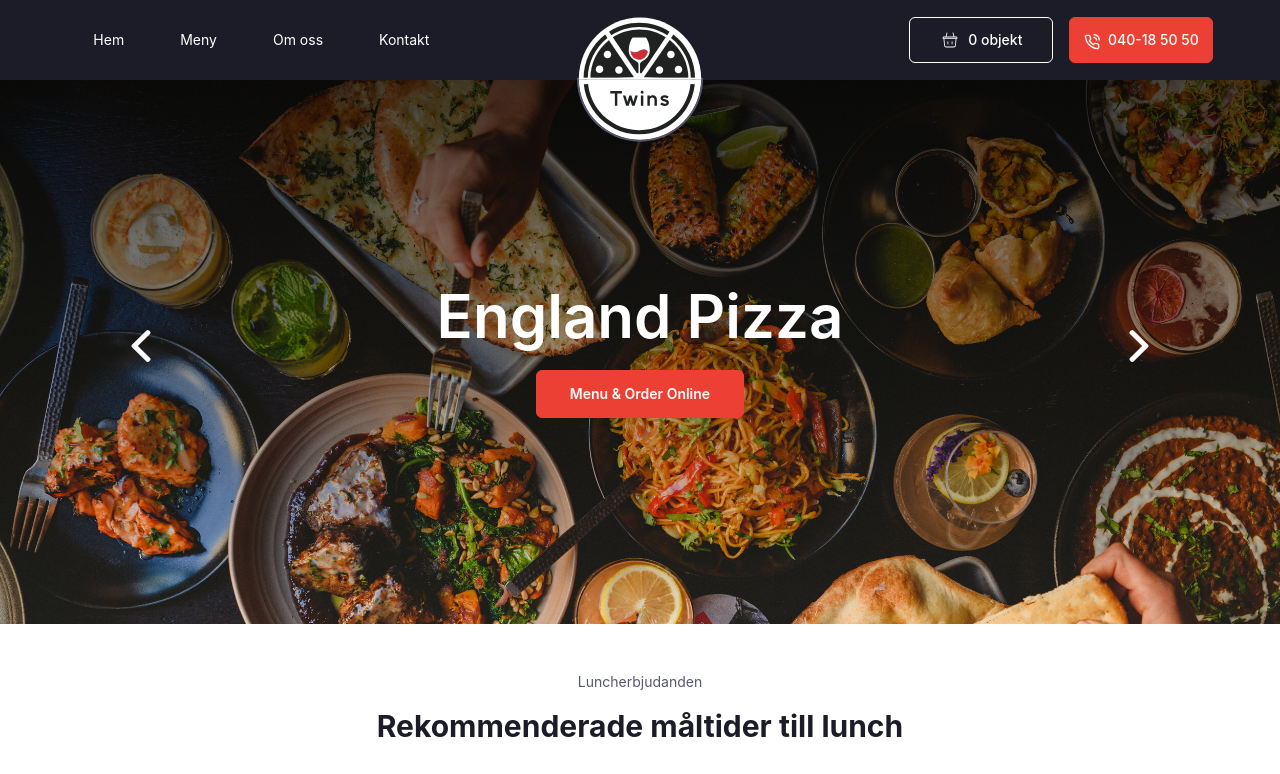
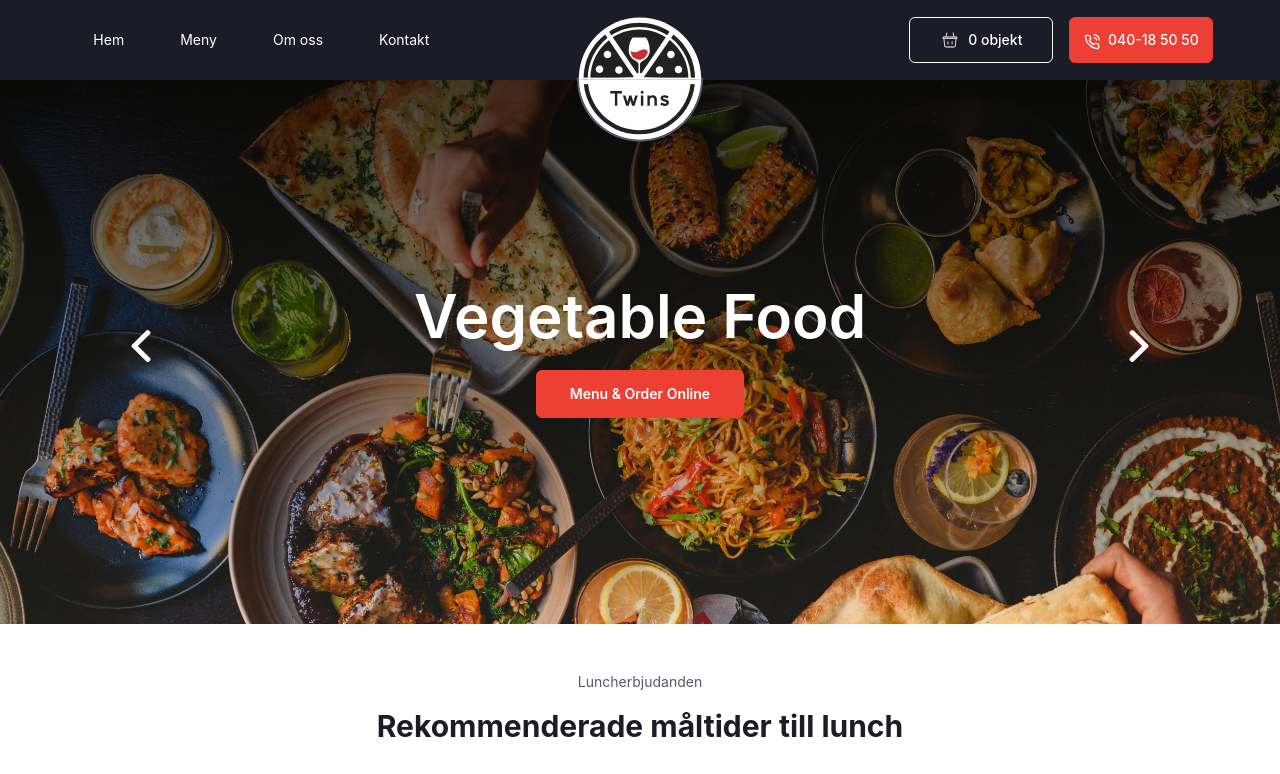
Before and after one commit to DEVMGO/new-twins-pizzeria, a Next.js app: page / in a window 1280 px wide. Shown: the top 774 px of the page. Built offline with nearby package versions, Linux system fonts and the light colour scheme.

Commit message:
edit name slider items

```diff
--- a/components/home/slider/sliderSwiper.jsx
+++ b/components/home/slider/sliderSwiper.jsx
@@ -24,12 +24,12 @@ export default function SliderSwiper() {
       url: "",
     },
     {
-      title: "England Pizza",
+      title: "Vegetable Food",
       image: Img2,
       url: "",
     },
     {
-      title: "Parise Pizza",
+      title: "Lunch Time",
       image: Img3,
       url: "",
     },
```
